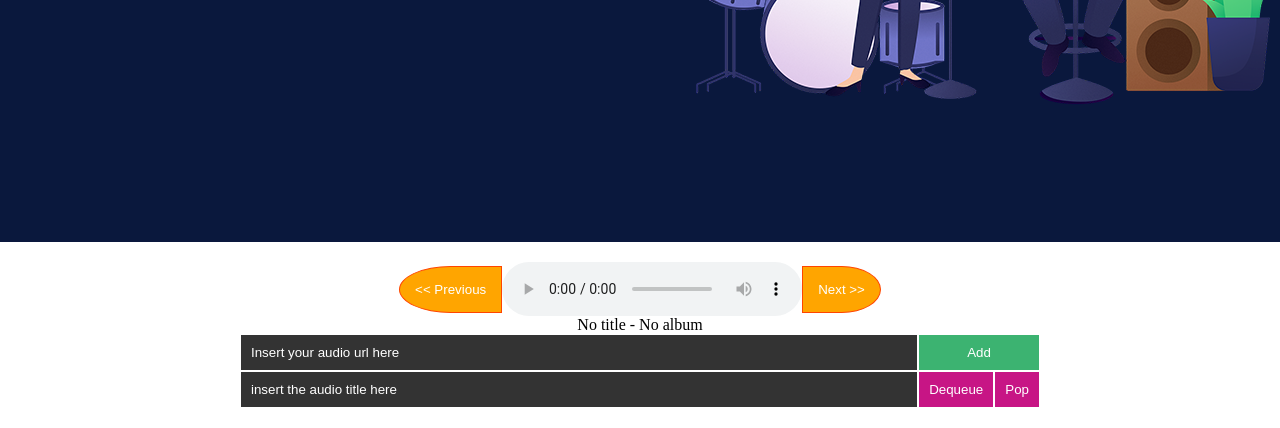
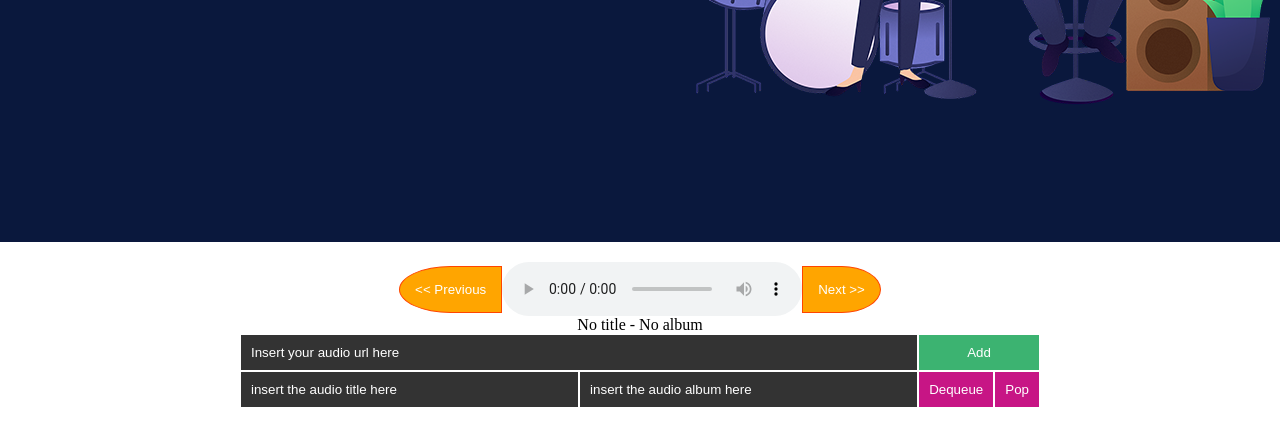
Before and after one commit to ABelcaid/ImageViewer-MusicPlayer, a plain HTML site: page audio.html in a window 1280 px wide. Shown: the part 579-1007 px from the top of the page. Drawn offline with Linux system fonts and the light colour scheme.

Commit message:
Modification2

```diff
--- a/audio.html
+++ b/audio.html
@@ -72,7 +72,7 @@
                     <input id="url-audio" type="text" placeholder="Insert your audio url here">
                     <div class="input-group">
                         <input id="title-audio" type="text" placeholder="insert the audio title here">
-                        <inpu t id="album-audio" type="text" placeholder="insert the audio album here">
+                        <input id="album-audio" type="text" placeholder="insert the audio album here">
                     </div>
                 </div>
                 <div class="buttons">
```
